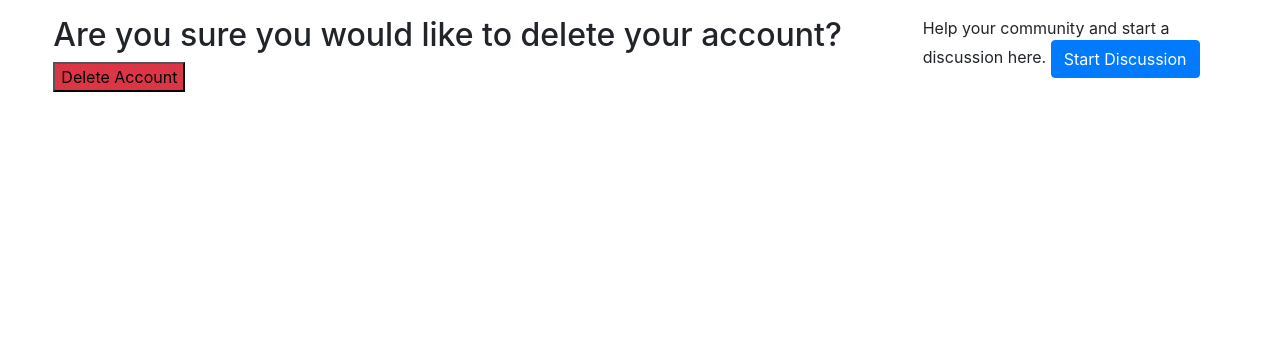
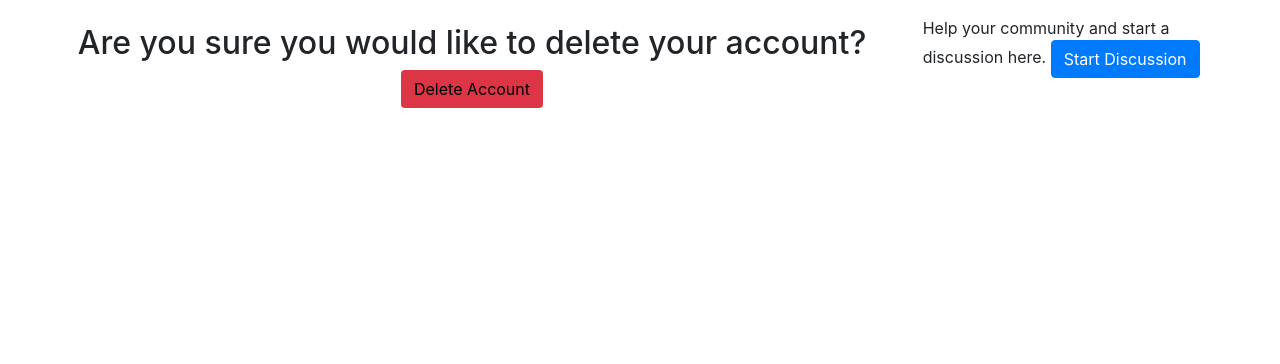
Before and after one commit to Code-Institute-Submissions/rovan89-cherished-republic_JanResub, a Django app: template profiles/templates/delete_profile.html in a window 1280 px wide. Shown: the part 56-420 px from the top of the page. Run offline with Django 3.2, Linux system fonts and the light colour scheme; the template is opened without the code that fills it, so the values that code supplies are empty; parts of the project's set-up code (start-up, migrations or seed data) failed here and were passed over; some libraries are stand-ins or nearby versions.

Commit message:
Add div containers to hold delete form

```diff
--- a/profiles/templates/delete_profile.html
+++ b/profiles/templates/delete_profile.html
@@ -1,9 +1,15 @@
 {% extends 'base.html' %}
 
 {% block content %}
-    <h2>Are you sure you would like to delete your account? </h2>
-    <form method="post">
-        {% csrf_token %}
-        <button type="submit" class="bg-danger" class="btn btn-danger">Delete Account</button>
-    </form>
+<div class="container-fluid mt-2">
+    <div class="row justify-content-center">
+        <div class="genral-container text-center">
+            <h2>Are you sure you would like to delete your account? </h2>
+            <form method="post">
+                {% csrf_token %}
+                <button type="submit" class="btn bg-danger" class="btn btn-danger">Delete Account</button>
+            </form>
+        </div>
+    </div>
+</div>
 {% endblock %}
```
